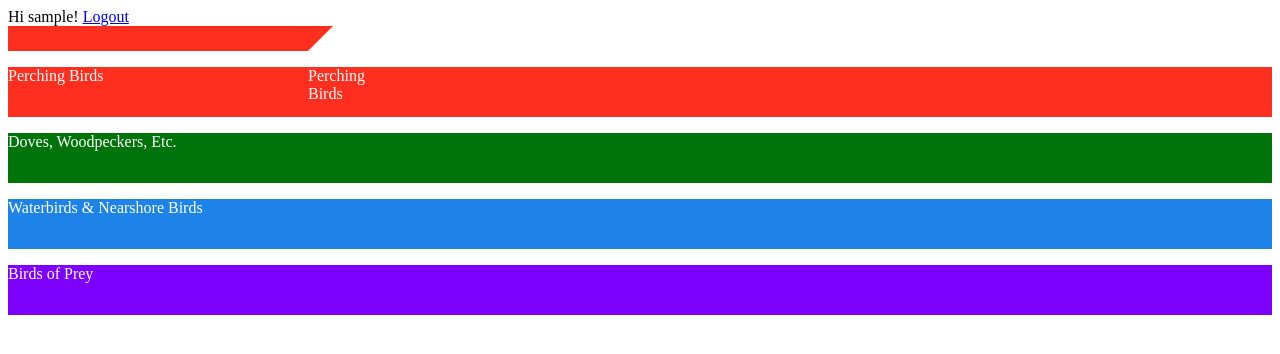
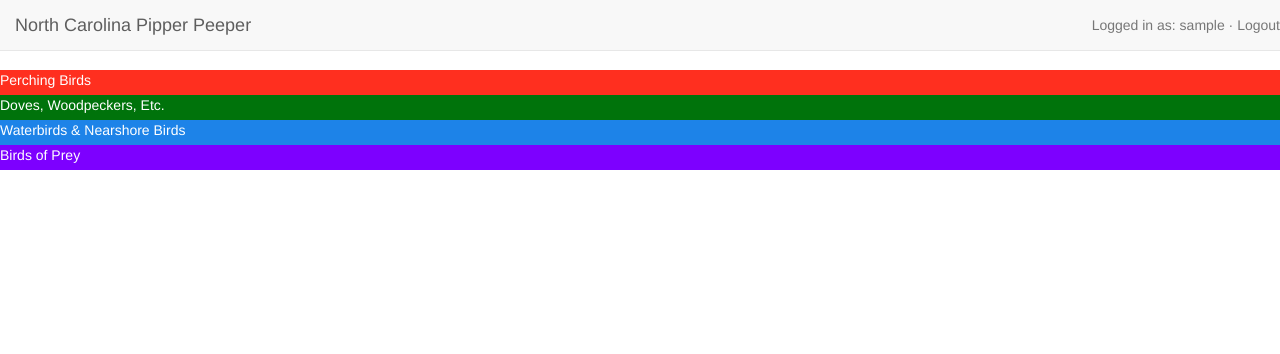
Before and after one commit to huntermacd/ncpp, a Django app: page / in a window 1280 px wide. Shown: the top 354 px of the page. Run offline with Django 3.2, Linux system fonts and the light colour scheme; the visitor is signed in with stand-in values (Sample User, id 1); data that the repository does not hold is empty; some libraries are stand-ins or nearby versions.

Commit message:
Added Bootstrap whomhuhahahahahahah and styled base.html

```diff
--- a/sighting/templates/base.html
+++ b/sighting/templates/base.html
@@ -3,18 +3,24 @@
 <!DOCTYPE html>
 <html>
 <head>
+	<meta name="viewport" content="width=device-width, initial-scale=1">
 	<title>{% block title %}{% endblock %}</title>
+	<link rel="stylesheet" href="//maxcdn.bootstrapcdn.com/bootstrap/3.2.0/css/bootstrap.min.css">
 	<link rel="stylesheet" type="text/css" href="{% static 'css/style.css' %}">
 	<link href="//maxcdn.bootstrapcdn.com/font-awesome/4.1.0/css/font-awesome.min.css" rel="stylesheet">
+	<script src="//maxcdn.bootstrapcdn.com/bootstrap/3.2.0/js/bootstrap.min.js"></script>
 </head>
 <body>
-<div id="authentication">
-    {% if user.is_authenticated %}
-        Hi {{user}}! <a href="{% url 'django.contrib.auth.views.logout' %}">Logout</a>
-    {% else %}
-        <a href="{% url 'django.contrib.auth.views.login' %}">Login</a>
-    {% endif %}
-</div>
+	<nav class="navbar navbar-default navbar-fixed-top" role="navigation">
+		<div class="container-fluid">
+			<a href="{% url 'bird_list' %}" class="navbar-brand">North Carolina Pipper Peeper</a>
+			{% if user.is_authenticated %}
+				<p class="navbar-text navbar-right">Logged in as: {{user}} &middot; <a href="{% url 'django.contrib.auth.views.logout' %}" class="navbar-link">Logout</a>
+			{% else %}
+		        <a href="{% url 'django.contrib.auth.views.login' %}" class="navbar-link">Login</a>
+		    {% endif %}
+		</div>
+	</nav>
 {% block content %}{% endblock %}
 </body>
 </html>
--- a/sighting/templates/sighting/bird_list.html
+++ b/sighting/templates/sighting/bird_list.html
@@ -2,9 +2,6 @@
 
 {% block title %}Bird List{% endblock %}
 {% block content %}
-	<div class="banner test">
-		<p>Perching Birds</p>
-	</div>
 	<div class="banner perching-birds">
 		<p>Perching Birds</p>
 	</div>
--- a/static/css/style.css
+++ b/static/css/style.css
@@ -1,5 +1,9 @@
+body {
+	padding-top: 70px;
+}
+
 .bird {
-	/*float: left;*/
+	float: left;
 	margin: 5px;
 	position: relative;
 }
@@ -15,8 +19,9 @@
 }
 
 .banner {
-	height: 50px;
+	height: 25px;
 	color: #fff;
+	clear: both;
 }
 
 .perching-birds {
@@ -34,11 +39,3 @@
 .birds-of-prey {
 	background-color: rgb(125, 0, 255);
 }
-
-.test {
-	width: 0;
-	height: 0;
-	border-left: 300px solid rgb(255, 47, 31);
-	border-top: 25px solid rgb(255, 47, 31);
-	border-right: 25px solid transparent;
-}
```
